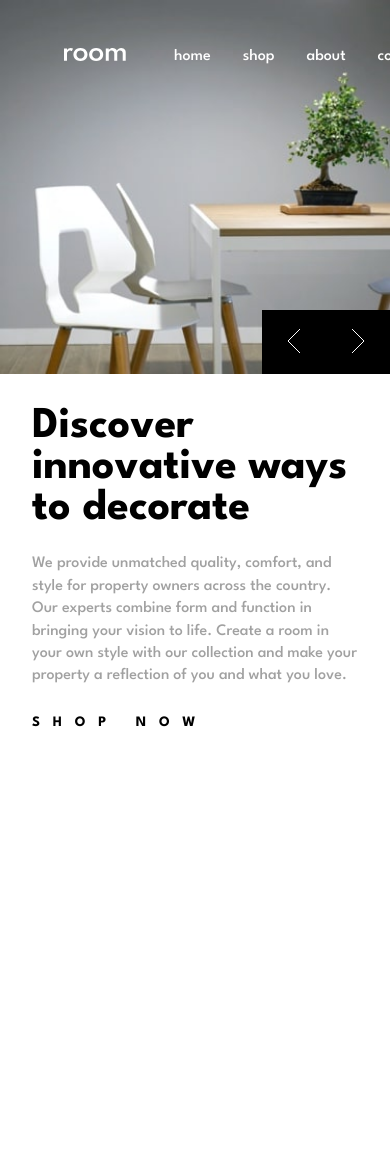
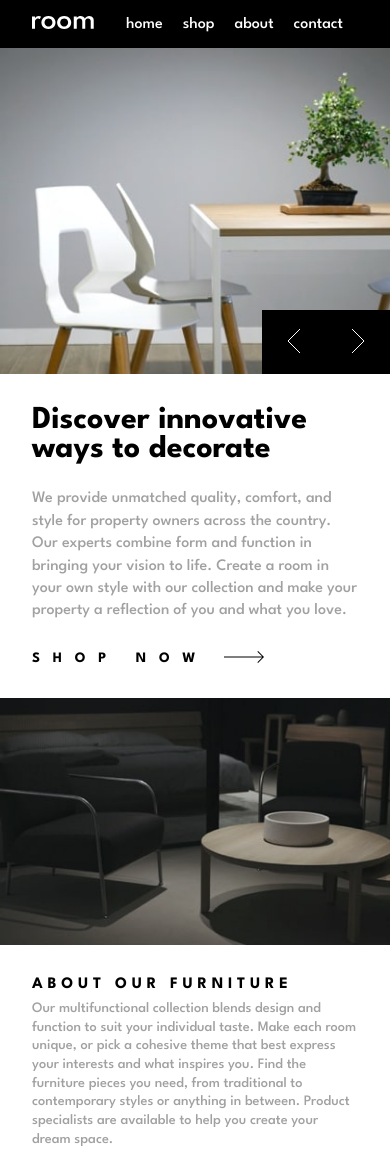
Before and after one commit to andrelebioda/room-homepage, a website built with Vite: page src/index.html in a window 390 px wide. Shown: the top 1153 px of the page. Before the commit the page ends 844 px from the top, so only its background shows below. Built offline with nearby package versions, Linux system fonts and the light colour scheme; files whose address does not match are found by name.

Commit message:
added about section and mobile styling

```diff
--- a/src/index.html
+++ b/src/index.html
@@ -64,7 +64,20 @@
                   your own style with our collection and make your property a
                   reflection of you and what you love.
                 </p>
-                <a href="">Shop now <span class="icon-arrow"></span></a>
+                <a href=""
+                  >Shop now
+                  <span
+                    ><svg
+                      width="40"
+                      height="12"
+                      xmlns="http://www.w3.org/2000/svg"
+                    >
+                      <path
+                        d="M34.05 0l5.481 5.527h.008v.008L40 6l-.461.465v.063l-.062-.001L34.049 12l-.662-.668 4.765-4.805H0v-1h38.206l-4.82-4.86L34.05 0z"
+                        fill="#000"
+                        fill-rule="nonzero"
+                      /></svg></span
+                ></a>
               </div>
               <div class="content-box">
                 <h2>We are available all across the globe</h2>
@@ -75,7 +88,21 @@
                   nearest you using our store locator. Any questions? Don't
                   hesitate to contact us today.
                 </p>
-                <a href="">Shop now <span class="icon-arrow"></span></a>
+                <a href=""
+                  >Shop now
+                  <span
+                    ><svg
+                      width="40"
+                      height="12"
+                      xmlns="http://www.w3.org/2000/svg"
+                    >
+                      <path
+                        d="M34.05 0l5.481 5.527h.008v.008L40 6l-.461.465v.063l-.062-.001L34.049 12l-.662-.668 4.765-4.805H0v-1h38.206l-4.82-4.86L34.05 0z"
+                        fill="#000"
+                        fill-rule="nonzero"
+                      />
+                    </svg> </span
+                ></a>
               </div>
               <div class="content-box">
                 <h2>Manufactured with the best materials</h2>
@@ -86,7 +113,20 @@
                   possible. With three decades of experience in this industry,
                   we understand what customers want for their home and office.
                 </p>
-                <a href="">Shop now <span class="icon-arrow"></span></a>
+                <a href=""
+                  >Shop now
+                  <span>
+                    <svg
+                      width="40"
+                      height="12"
+                      xmlns="http://www.w3.org/2000/svg"
+                    >
+                      <path
+                        d="M34.05 0l5.481 5.527h.008v.008L40 6l-.461.465v.063l-.062-.001L34.049 12l-.662-.668 4.765-4.805H0v-1h38.206l-4.82-4.86L34.05 0z"
+                        fill="#000"
+                        fill-rule="nonzero"
+                      /></svg></span
+                ></a>
               </div>
             </div>
             <div class="slide-navigation">
@@ -100,6 +140,27 @@
           </div>
         </div>
       </section>
+      <section>
+        <div class="about">
+          <div class="image">
+            <img src="img/image-about-dark.jpg" alt="" />
+          </div>
+          <div class="about-box">
+            <h3>About our furniture</h3>
+            <p>
+              Our multifunctional collection blends design and function to suit
+              your individual taste. Make each room unique, or pick a cohesive
+              theme that best express your interests and what inspires you. Find
+              the furniture pieces you need, from traditional to contemporary
+              styles or anything in between. Product specialists are available
+              to help you create your dream space.
+            </p>
+          </div>
+          <div class="image">
+            <img src="img/image-about-light.jpg" alt="" />
+          </div>
+        </div>
+      </section>
     </main>
   </body>
 </html>
--- a/src/scss/style.scss
+++ b/src/scss/style.scss
@@ -36,29 +36,72 @@ ul {
 main {
   max-width: 1440px;
   margin: 0 auto;
+  box-shadow: 10px 10px 20px rgba(0, 0, 0, 0.3);
 
   nav {
     display: flex;
     align-items: center;
     position: fixed;
     max-width: 1440px;
+
     padding: 0 4rem;
     margin: 3rem auto 0;
     z-index: 10;
 
+    @media (max-width: 991px) {
+      padding: 0 2rem;
+      margin: 1rem auto 0;
+      width: 100%;
+      &::before {
+        content: "";
+        position: absolute;
+        top: -2rem;
+        left: 0;
+        width: 100%;
+        height: 4rem;
+        background: var(--black);
+        z-index: 10;
+      }
+    }
+
     .logo {
       margin-right: 3rem;
+      z-index: 10;
+      @media (max-width: 991px) {
+        margin-right: 2rem;
+      }
     }
 
     .navigation {
       display: flex;
       align-items: center;
       gap: 2rem;
-
+      z-index: 10;
+      @media (max-width: 991px) {
+        gap: 1.25rem;
+      }
       li {
         a {
           color: var(--white);
           font-size: 1rem;
+          position: relative;
+
+          &::after {
+            content: "";
+            position: absolute;
+            bottom: -0.3rem;
+            left: 50%;
+            transform: translate(-50%);
+            height: 0.2rem;
+            width: 70%;
+            background-color: transparent;
+            transition: all 0.3s ease-in-out;
+          }
+          &:hover {
+            &::after {
+              background-color: var(--white);
+            }
+          }
         }
       }
     }
@@ -76,6 +119,7 @@ main {
         position: relative;
         line-height: 0;
         overflow: hidden;
+
         .image-wrapper {
           display: flex;
           transition: all 0.5s ease-in-out;
@@ -120,6 +164,10 @@ main {
             h2 {
               font-size: 2.75rem;
               margin-bottom: 1.5rem;
+
+              @media (max-width: 991px) {
+                font-size: 2rem;
+              }
             }
             p {
               color: var(--dark-gray);
@@ -136,14 +184,20 @@ main {
               font-weight: 700;
               letter-spacing: 0.8rem;
               text-transform: uppercase;
+              transition: all 0.3s ease-in-out;
 
-              .icon-arrow {
-                display: inline-block;
-                background-image: url("img/icon-arrow.svg");
-                background-size: contain;
-                background-repeat: no-repeat;
-                width: 2rem;
-                height: 0.8rem;
+              &:hover {
+                color: var(--dark-gray);
+
+                svg {
+                  path {
+                    transition: all 0.3s ease-in-out;
+                    fill: var(--dark-gray);
+                  }
+                }
+              }
+
+              svg {
                 margin-left: 1rem;
               }
             }
@@ -156,7 +210,7 @@ main {
           position: absolute;
           left: 0;
           bottom: 0;
-          z-index: 10;
+          z-index: 5;
 
           @media (max-width: 991px) {
             left: auto;
@@ -183,5 +237,58 @@ main {
         }
       }
     }
+
+    .about {
+      display: grid;
+      grid-template-columns: auto 580px auto;
+
+      @media (max-width: 991px) {
+        grid-template-columns: repeat(2, 1fr);
+      }
+
+      @media (max-width: 600px) {
+        grid-template-columns: 1fr;
+      }
+
+      .image {
+        line-height: 0;
+        overflow: hidden;
+        img {
+          width: 100%;
+          height: 100%;
+          object-fit: cover;
+        }
+      }
+
+      .about-box {
+        padding: 4rem;
+        display: flex;
+        flex-direction: column;
+        justify-content: center;
+
+        @media (max-width: 991px) {
+          grid-row-start: 2;
+          grid-column-start: span 2;
+          padding: 2rem;
+        }
+
+        @media (max-width: 600px) {
+          grid-row-start: auto;
+        }
+
+        h3 {
+          font-size: 1rem;
+          font-weight: 700;
+          text-transform: uppercase;
+          letter-spacing: 0.3rem;
+          margin-bottom: 0.5rem;
+        }
+        p {
+          font-size: 0.9rem;
+          color: var(--dark-gray);
+          line-height: 1.3;
+        }
+      }
+    }
   }
 }
```
Also changed, not shown: src/public/img/image-about-dark.jpg (added), src/public/img/image-about-light.jpg (added).
